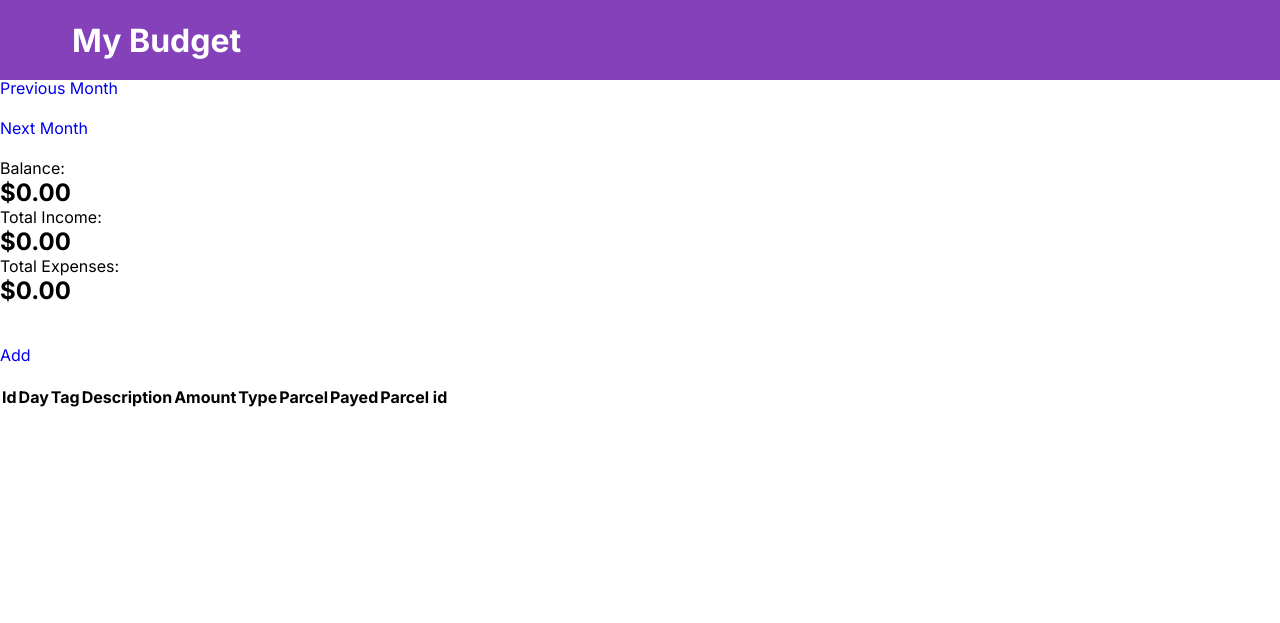
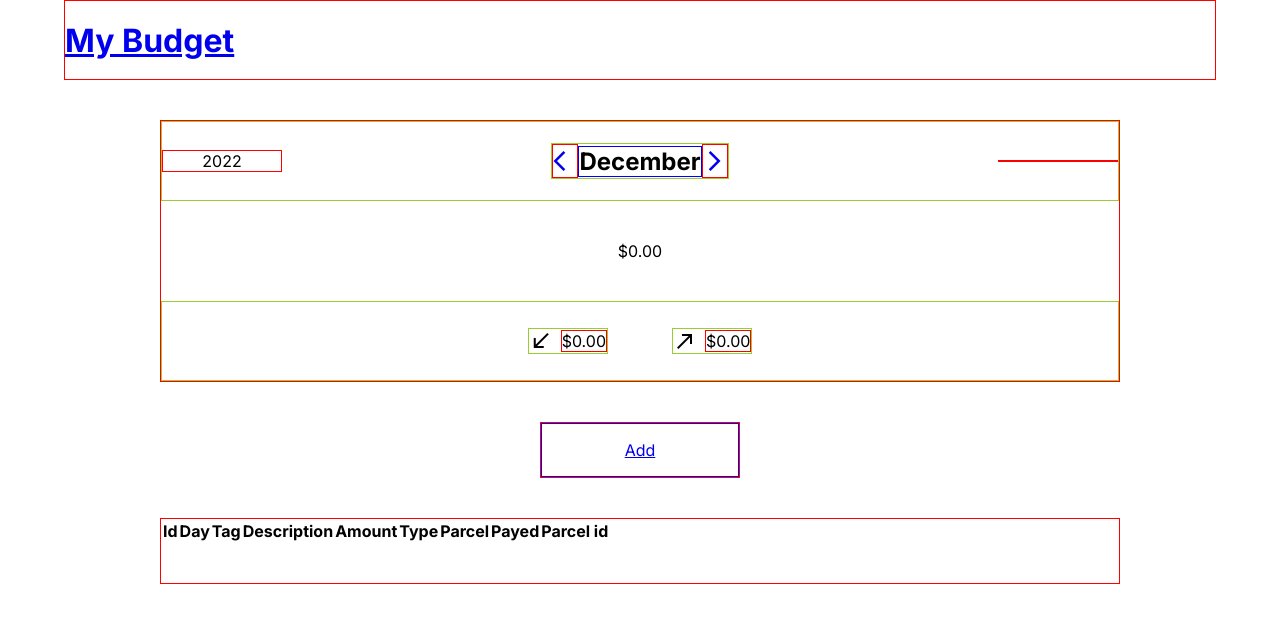
Before and after one commit to jumiranda5/my-budget-flask, a Flask app: page /month/2022/12 in a window 1280 px wide. Shown: the top 623 px of the page. Run offline with Flask 2, Linux system fonts and the light colour scheme; data that the repository does not hold is empty; some libraries are stand-ins or nearby versions.

Commit message:
Update positioning styles

```diff
--- a/static/css/styles.css
+++ b/static/css/styles.css
@@ -8,191 +8,184 @@ body {
     font-family: 'Inter', sans-serif;
 }
 
+ul {
+    list-style-type: none;
+}
+
+a {
+    display: inline-block;
+}
+
+.flex {
+    border: 1px solid yellowgreen;
+}
+
+.container,
+.month-year,
+.totals-group p,
+.year-months,
+.year-months li,
+.year-month,
+.pending-title,
+.pending-title h3,
+.btn-group a {
+    border: 1px solid red;
+}
+
+.btn-group h2 {
+    border: 1px solid blue;
+}
+
+
+
 /*----------------------------------
             POSITIONING
 ------------------------------------*/
-
-.container {
-    width: 90%;
-    margin: 0 auto;
-}
 
 /* Flex */
 
 .flex {
     display: flex;
     flex-flow: row wrap;
-}
-
-.header-container.flex,
-.balance-container-footer {
     align-items: center;
 }
 
-.balance-container-header {
+.month .date-group {
     justify-content: space-between;
 }
 
-.month-container,
-.balance-container-footer {
+.flex-center {
     justify-content: center;
 }
 
-.month-container,
-.month-year,
-.balance-container-footer p {
+.btn-group h2,
+.totals-group p,
+.pending-title h3 {
     align-self: center;
+}
+
+
+/* Containers */
+
+.container {
+    width: 90%;
+    max-width: 960px;
+    margin: 0 auto;
+}
+
+.container.month {
+    margin-top: 120px;
+}
+
+.container.year,
+.container.pending {
+    margin-top: 40px;
+}
+
+.container.pending {
+    margin-bottom: 80px;
 }
 
 /* Header */
 
-header {
+.header,
+.header .container {
+    height: 80px;
+}
+
+.header {
     position: fixed;
     top: 0;
-    height: 80px;
     width: 100%;
 }
 
-.header-container {
-    height: 80px;
+.header .container {
     max-width: 1200px;
 }
 
 
-header a {
+.header a {
     display: inline-block;
 }
 
-header h1 {
-    padding: 8px;
-}
+/* Month Balance Group */
 
-/* Month div */
-
-.balance-container {
-    margin-top: 100px;
-    max-width: 960px;
-}
-
-.balance-container-header,
-.balance-container-footer {
+.date-group,
+.totals-group {
     height: 80px;
 }
 
-.balance-container-footer > div {
+.month-year {
+    width: 120px;
+    text-align: center;
+}
+
+.btn-group button,
+.btn-group-link {
+    padding-top: 4px;
+}
+
+.balance-total {
+    padding: 40px 0;
+    text-align: center;
+}
+
+.totals-group > div {
     margin: 0 32px;
 }
 
-.balance-container-footer span {
+.totals-group span {
     display: inline-block;
     margin-right: 8px;
 }
 
-.month-year,
-.month-balance {
+/* Year balance group */
+
+.year-months li {
+    width: 25%;
+}
+
+.year-month {
+    display: block;
+    text-align: center;
+    margin: 16px;
+}
+
+/* Pending */
+
+.pending-title {
+    height: 80px;
+}
+
+.pending-title span {
+    margin-right: 8px;
+}
+
+/* Month page link */
+
+.add-link {
+    width: 200px;
+    border: 1px solid red;
+    margin: 40px auto;
+}
+
+.add-link a {
+    padding: 16px;
+    width: 100%;
+    text-align: center;
+    border: 1px solid blue;
+}
+
+/* Forms */
+
+.form-title {
+    margin: 120px auto 0;
     text-align: center;
 }
 
-.month-year {
-    width: 120px;
+.form {
+    max-width: 400px;
+    margin-top: 40px;
+    padding: 20px;
+    text-align: center;
 }
-
-.month-container .month {
-    margin: 0 8px;
-    padding: 8px;
-}
-
-.month-balance {
-    padding: 40px 0;
-}
-
-.arrow-btn {
-    padding: 2px 16px;
-    cursor: pointer;
-}
-
-/*----------------------------------
-          COLORS AND FONTS
-------------------------------------*/
-
-/* INCOME | EXPENSE */
-
-.in {
-    color: #08A15E;
-}
-
-.out {
-    color: #ef1775
-}
-
-
-/* Links and buttons */
-
-a:link, a:visited {
-    text-decoration: none;
-}
-
-header a:hover {
-    color: #EFDCF4;
-}
-
-header a:active {
-    color: #FFFFFF;
-}
-
-.month-container a:hover {
-    color: #682c96;
-}
-
-.arrow-btn {
-    background: none;
-    border: none;
-    color: #6A656B;
-}
-
-.arrow-btn:hover {
-    color: #1a1a1a;
-}
-
-/* Font */
-
-header a, header h1 {
-    color: #FFFFFF;
-}
-
-.month-year,
-.balance-container-footer p {
-    font-size: 18px;
-    color: #6A656B;
-}
-
-.balance-container-footer p {
-    font-weight: 500;
-}
-
-.month-balance,
-.month-year,
-.month-container .month {
-    font-weight: 600;
-}
-
-.month-container .month,
-.month-container a,
-.month-balance {
-    color: #8441B9;
-}
-
-.month-balance {
-    font-size: 40px;
-}
-
-/* Background */
-
-header {
-    background: #8441B9;
-}
-
-.balance-container {
-    background: #F1F0F9;
-    border-radius: 8px;
-}
--- a/templates/add.html
+++ b/templates/add.html
@@ -6,9 +6,9 @@
 
 {% block main %}
 
-    <h1>Add Page</h1>
+    <h1 class="form-title">Add Page</h1>
 
-    <form action="/add" method="post">
+    <form class="container form" action="/add" method="post">
 
         <!-- TODO -->
 
--- a/templates/edit.html
+++ b/templates/edit.html
@@ -6,9 +6,9 @@
 
 {% block main %}
 
-    <h1>Edit Page</h1>
+    <h1 class="form-title">Edit Page</h1>
 
-    <form action="/edit/{{data.id}}" method="post">
+    <form class="container form" action="/edit/{{data.id}}" method="post">
 
         <input type="date" id="date" name="date" value="{{data.date}}">
         <br>
--- a/templates/layout.html
+++ b/templates/layout.html
@@ -13,8 +13,8 @@
         <script src="{{ url_for('static', filename='js/scripts.js') }}"></script>
     </head>
     <body>
-        <header>
-            <div class="header-container flex container">
+        <header class="header">
+            <div class="container flex">
                 <h1><a href="/">My Budget</a></h1>
             </div>
         </header>
--- a/templates/month.html
+++ b/templates/month.html
@@ -6,33 +6,51 @@
 
 {% block main %}
 
-    <h1>{{data.year}}</h1>
-    <h1>{{data.month_name}}</h1>
+    <!-- Month -->
+    <div class="container month" id="month-balance-div">
 
-    <a href="/month/{{prev.year}}/{{prev.month}}">Previous Month</a>
-    <br>
-    <br>
-    <a href="/month/{{next.year}}/{{next.month}}">Next Month</a>
+        <!-- Month date group -->
+        <div class="date-group flex">
+            <p class="month-year" id="month-year">{{data.year}}</p>
 
-    <br>
-    <br>
+            <div class="btn-group flex">
+                <a class="btn-group-link" href="/month/{{prev.year}}/{{prev.month}}">
+                    <span class="material-symbols-sharp">arrow_back_ios</span>
+                </a>
 
-    <p>Balance:</p>
-    <h2>{{data.balance.total}}</h2>
+                <h2 id="month">{{data.month_name}}</h2>
 
-    <p>Total Income:</p>
-    <h2>{{data.balance.income}}</h2>
+                <a class="btn-group-link" href="/month/{{next.year}}/{{next.month}}">
+                    <span class="material-symbols-sharp">arrow_forward_ios</span>
+                </a>
+            </div>
 
-    <p>Total Expenses:</p>
-    <h2>{{data.balance.out}}</h2>
-    <br>
-    <br>
+            <div class="month-year"></div>
+        </div>
 
-    <a href="/add">Add</a>
-    <br>
-    <br>
+        <!-- Month balance -->
+        <p class="balance-total">{{data.balance.total}}</p>
 
-    <div>
+
+        <!-- Month income/expense totals -->
+        <div class="totals-group flex flex-center">
+            <div class="flex">
+                <span class="material-symbols-sharp in">call_received</span>
+                <p>{{data.balance.income}}</p>
+            </div>
+
+            <div class="flex">
+                <span class="material-symbols-sharp out">call_made</span>
+                <p>{{data.balance.out}}</p>
+            </div>
+        </div>
+    </div>
+
+    <div class="add-link">
+        <a href="/add">Add</a>
+    </div>
+
+    <div class="container">
         <table>
             <thead>
                 <tr>
```
Also changed, not shown: templates/index.html (+47 -31 lines).
